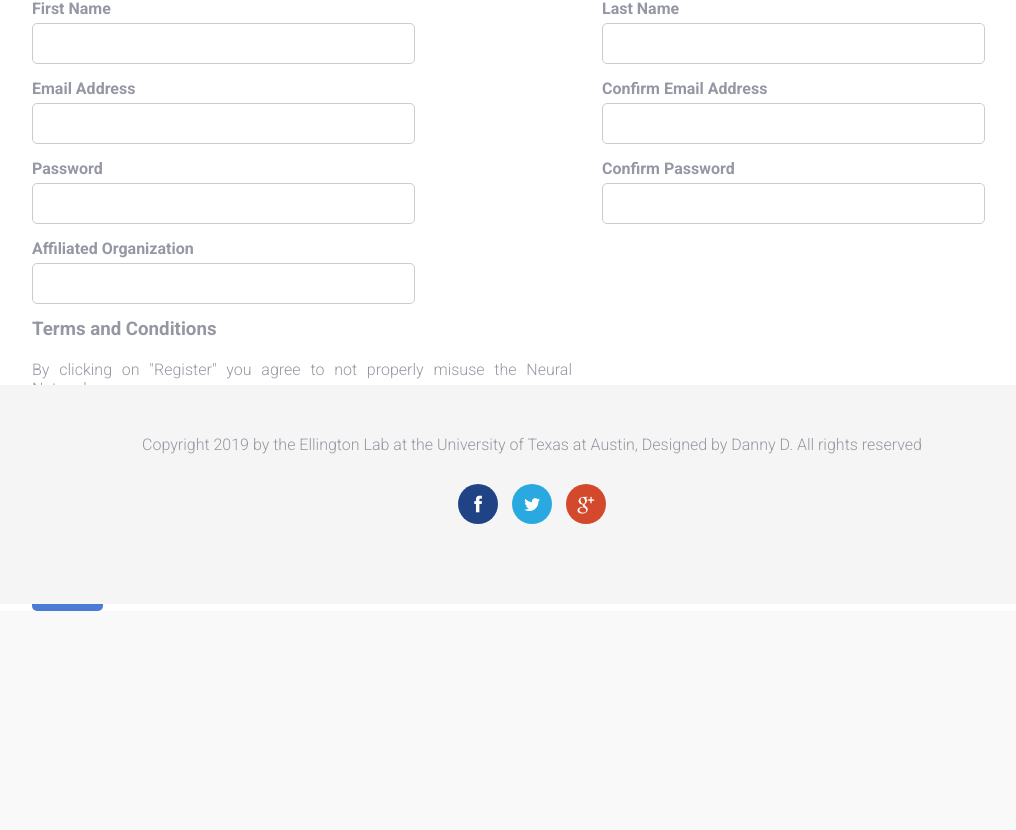
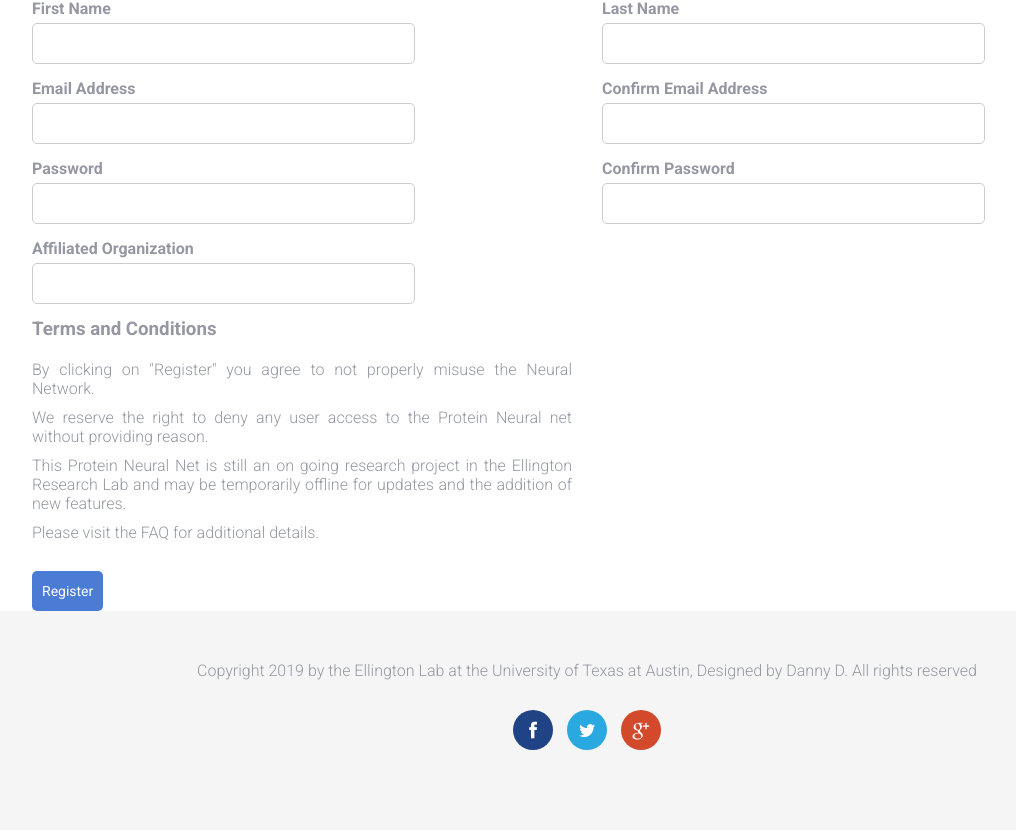
Before and after one commit to danny305/Protein_NN_Web_App, a Flask app: page /register in a window 1280 px wide. Shown: the part 196-1026 px from the top of the page, without its empty margins (53-1069 px from the left). Before the commit the page ends 807 px from the top, so only its background shows below. Run offline with Flask 2, Linux system fonts and the light colour scheme; parts of the project's set-up code (start-up, migrations or seed data) failed here and were passed over; some libraries are stand-ins or nearby versions.

Commit message:
Editted CSS, removed freesasa from requirements.txt and edited entrypoint.sh to include nohup and run as a bg process.

```diff
--- a/web_app/requirements.txt
+++ b/web_app/requirements.txt
@@ -18,7 +18,6 @@ Flask-Migrate==2.3.0
 flask-nav==0.6
 Flask-SQLAlchemy==2.3.2
 Flask-WTF==0.14.2
-freesasa==2.0.3.post6
 gunicorn==19.9.0
 html5==0.0.9
 idna==2.8
--- a/web_app/website/static/startup_landing/style.css
+++ b/web_app/website/static/startup_landing/style.css
@@ -1297,7 +1297,6 @@ dl dd {
  * Footer Styles #Need to figure out how to make it stick to bottom of every page regardless of page length.
  */
 .site-footer {
-  position: absolute;
   bottom: 0;
   background-color: #f5f5f5;
   text-align: center;
```
Also changed, not shown: 1 other file.
